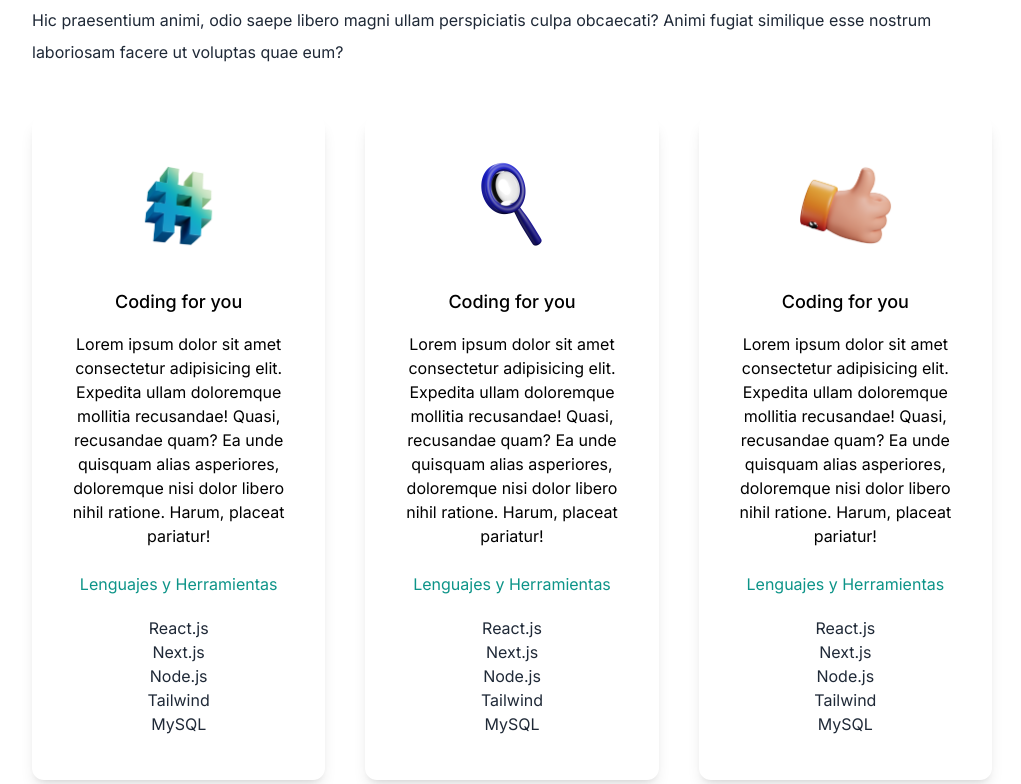
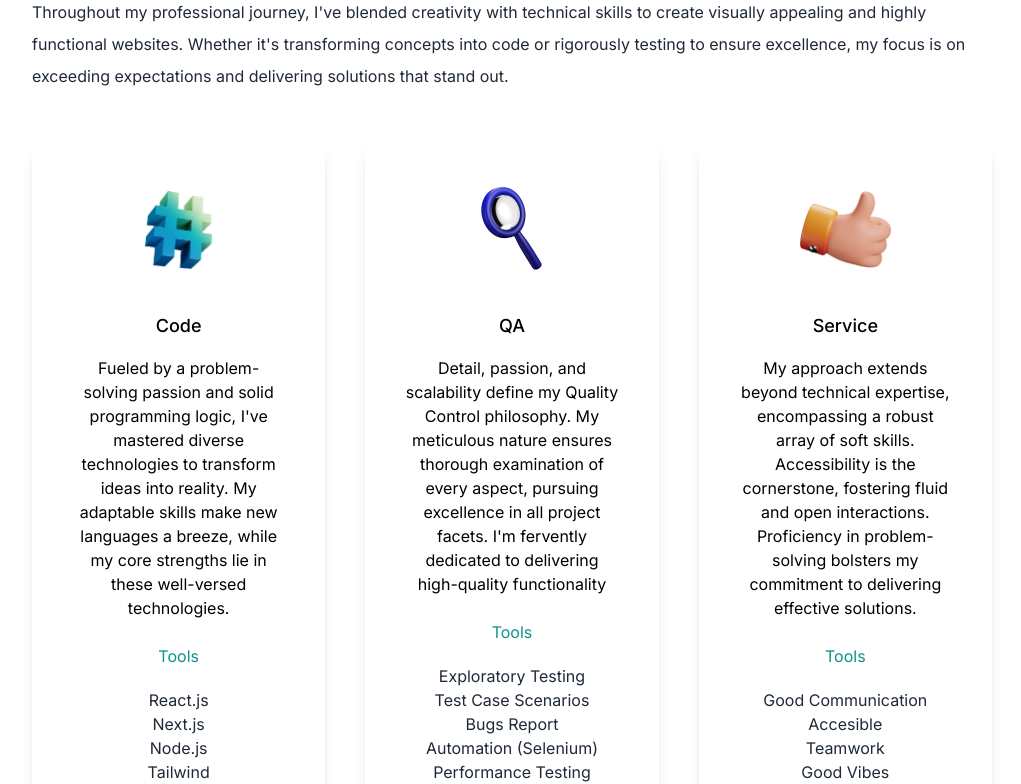
Before and after one commit to Yuniski/portfolio-web-bear, a Next.js app: page / in a window 1280 px wide. Shown: the part 1256-2040 px from the top of the page, without its empty margins (128-1149 px from the left). Built offline with nearby package versions, Linux system fonts and the light colour scheme.

Commit message:
text completed

```diff
--- a/src/app/page.js
+++ b/src/app/page.js
@@ -18,7 +18,7 @@ export default function Home() {
       <main className="bg-white px-10 md:px-20 lg:px-40">
         <section className=" min-h-screen">
           <nav className="py-10 mb-12 flex justify-between">
-            <h1 className="text-xl font-burtons">Bienvenido/a</h1>
+            <h1 className="text-xl font-burtons">Portfolio</h1>
             <ul className="flex items-center">
               <li>
                 <BsFillMoonStarsFill />
@@ -40,9 +40,7 @@ export default function Home() {
             </h2>
             <h3 className="text-2xl py-2 md:text-3xl">Developer and QA</h3>
             <p className="text-md py-5 leading-8 text-gray-800 md:text-xl max-w-lg mx-auto">
-              Lorem ipsum dolor sit amet consectetur adipisicing elit. Neque
-              nesciunt libero quam necessitatibus incidunt placeat nulla
-              pariatur, officiis optio eaque?
+            Welcome to my corner on the web! I'm Yuniski, a passionate frontend developer and a quality. My mission is to breathe life into ideas through captivating interfaces and to ensure that every detail functions seamlessly.
             </p>
           </div>
           <div className="text-5xl flex justify-center gap-16 py-3 text-gray-600">
@@ -66,7 +64,7 @@ export default function Home() {
               href="/Yuniski-Duran-CV.pdf"
               download
             >
-              Descarga mi CV
+              Download CV
             </a>
           </div>
         </section>
@@ -75,17 +73,11 @@ export default function Home() {
           <div>
             <h3 className="text-3xl py-1">Skills</h3>
             <p className="text-md py-2 leading-8 text-gray-800">
-              Lorem ipsum dolor sit amet consectetur adipisicing elit. Neque
-              perspiciatis deleniti ipsa non, a corrupti quod. Amet est voluptas
-              quia nobis facere sit molestiae modi, non qui ullam a maiores!
-              Lorem ipsum dolor, sit amet consectetur adipisicing elit. Hic
-              praesentium animi, odio saepe libero magni ullam perspiciatis
-              culpa obcaecati? Animi fugiat similique esse nostrum laboriosam
-              facere ut voluptas quae eum?
+            Throughout my professional journey, I've blended creativity with technical skills to create visually appealing and highly functional websites. Whether it's transforming concepts into code or rigorously testing to ensure excellence, my focus is on exceeding expectations and delivering solutions that stand out.
             </p>
           </div>
-          <div className="lg:flex gap-10">
-            <div className="text-center shadow-lg p-10 rounded-xl my-10">
+          <div className=" flex lg:flex gap-10">
+            <div className="flex-1 text-center shadow-lg p-10 rounded-xl my-10">
               <Image
                 src={code}
                 width={100}
@@ -93,14 +85,11 @@ export default function Home() {
                 alt="# code image"
                 className="inline justify-center"
               />
-              <h3 className="text-lg font-medium pt-8 pb-2">Coding for you</h3>
+              <h3 className="text-lg font-medium pt-8 pb-2">Code</h3>
               <p className="py-2">
-                Lorem ipsum dolor sit amet consectetur adipisicing elit.
-                Expedita ullam doloremque mollitia recusandae! Quasi, recusandae
-                quam? Ea unde quisquam alias asperiores, doloremque nisi dolor
-                libero nihil ratione. Harum, placeat pariatur!
+                Fueled by a problem-solving passion and solid programming logic, I've mastered diverse technologies to transform ideas into reality. My adaptable skills make new languages a breeze, while my core strengths lie in these well-versed technologies.
               </p>
-              <h4 className="py-4 text-teal-600">Lenguajes y Herramientas</h4>
+              <h4 className="py-4 text-teal-600">Tools</h4>
               <ul className="text-gray-800 py-1">
                 <li>React.js</li>
                 <li>Next.js</li>
@@ -109,7 +98,7 @@ export default function Home() {
                 <li>MySQL</li>
               </ul>
             </div>
-            <div className="text-center shadow-lg p-10 rounded-xl my-10">
+            <div className="flex-1 text-center shadow-lg p-10 rounded-xl my-10">
               <Image
                 src={qa}
                 width={100}
@@ -117,23 +106,20 @@ export default function Home() {
                 alt="# code image"
                 className="inline justify-center"
               />
-              <h3 className="text-lg font-medium pt-8 pb-2">Coding for you</h3>
+              <h3 className="text-lg font-medium pt-8 pb-2">QA</h3>
               <p className="py-2">
-                Lorem ipsum dolor sit amet consectetur adipisicing elit.
-                Expedita ullam doloremque mollitia recusandae! Quasi, recusandae
-                quam? Ea unde quisquam alias asperiores, doloremque nisi dolor
-                libero nihil ratione. Harum, placeat pariatur!
+                Detail, passion, and scalability define my Quality Control philosophy. My meticulous nature ensures thorough examination of every aspect, pursuing excellence in all project facets. I'm fervently dedicated to delivering high-quality functionality
               </p>
-              <h4 className="py-4 text-teal-600">Lenguajes y Herramientas</h4>
+              <h4 className="py-4 text-teal-600">Tools</h4>
               <ul className="text-gray-800 py-1">
-                <li>React.js</li>
-                <li>Next.js</li>
-                <li>Node.js</li>
-                <li>Tailwind</li>
-                <li>MySQL</li>
+                <li>Exploratory Testing</li>
+                <li>Test Case Scenarios</li>
+                <li>Bugs Report</li>
+                <li>Automation (Selenium)</li>
+                <li>Performance Testing (JMeter)</li>
               </ul>
             </div>
-            <div className="text-center shadow-lg p-10 rounded-xl my-10">
+            <div className="flex-1 text-center shadow-lg p-10 rounded-xl my-10">
               <Image
                 src={consulting}
                 width={100}
@@ -141,20 +127,16 @@ export default function Home() {
                 alt="# code image"
                 className="inline justify-center"
               />
-              <h3 className="text-lg font-medium pt-8 pb-2">Coding for you</h3>
+              <h3 className="text-lg font-medium pt-8 pb-2">Service</h3>
               <p className="py-2">
-                Lorem ipsum dolor sit amet consectetur adipisicing elit.
-                Expedita ullam doloremque mollitia recusandae! Quasi, recusandae
-                quam? Ea unde quisquam alias asperiores, doloremque nisi dolor
-                libero nihil ratione. Harum, placeat pariatur!
+                My approach extends beyond technical expertise, encompassing a robust array of soft skills. Accessibility is the cornerstone, fostering fluid and open interactions. Proficiency in problem-solving bolsters my commitment to delivering effective solutions.
               </p>
-              <h4 className="py-4 text-teal-600">Lenguajes y Herramientas</h4>
+              <h4 className="py-4 text-teal-600">Tools</h4>
               <ul className="text-gray-800 py-1">
-                <li>React.js</li>
-                <li>Next.js</li>
-                <li>Node.js</li>
-                <li>Tailwind</li>
-                <li>MySQL</li>
+                <li>Good Communication</li>
+                <li>Accesible</li>
+                <li>Teamwork</li>
+                <li>Good Vibes</li>
               </ul>
             </div>
           </div>
```
